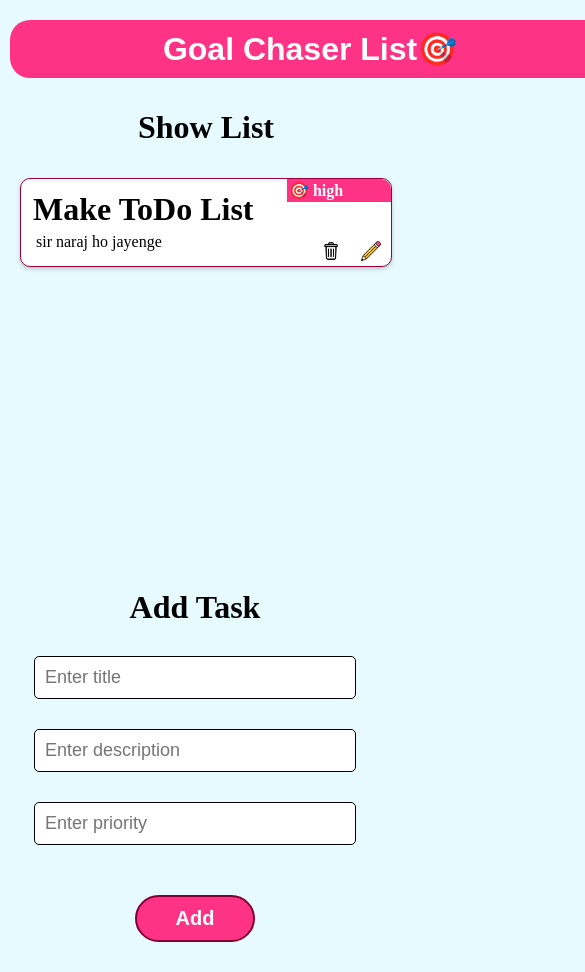
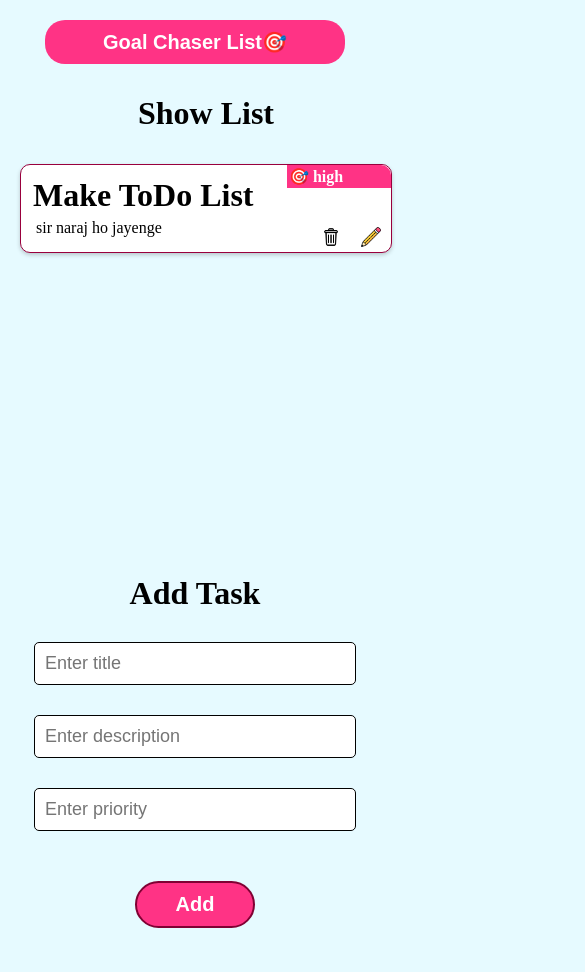
Before and after one commit to shwetapund/Goal-Chaser-list, a React app: page / in a window 390 px wide. Shown: the top 972 px of the page, 585 px wide, since content can reach past the window. Built offline with nearby package versions, Linux system fonts and the light colour scheme.

Commit message:
responsiveness

```diff
--- a/src/views/Home/Home.css
+++ b/src/views/Home/Home.css
@@ -16,6 +16,7 @@
     border-radius: 20px;
     font-family:Arial, Helvetica, sans-serif;
 }
+
 .todo-flex-container{
     display:flex;
     justify-content: space-around;
@@ -58,3 +59,10 @@
 .tasks-container::-webkit-scrollbar {
     width: 5px;
 }
+
+@media screen and (min-width:300px) and (max-width:600px){
+    .app-title{
+        width:200px;
+        font-size: 20px;
+    }
+}
```
